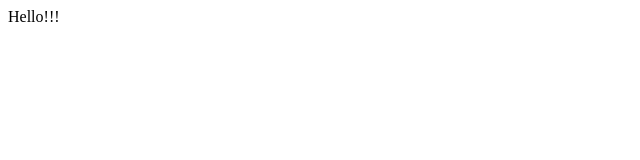
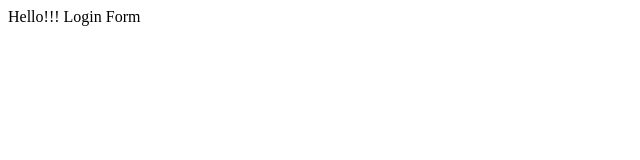
Before and after one commit to thirithetkoko/myfirstprj, a plain HTML site: page index.html in a window 1280 px wide. Shown: the whole page, without its empty margins (0-640 px from the left). Drawn offline with Linux system fonts and the light colour scheme.

Commit message:
login form

```diff
--- a/app.js
+++ b/app.js
@@ -0,0 +1 @@
+console.log('Hello');
--- a/index.html
+++ b/index.html
@@ -5,7 +5,8 @@
 
 	</head>
 	<body>
-               Hello!!!
+			   Hello!!!
+			   Login Form
 
 
 	</body>
```
Also changed, not shown: login.html (added).
